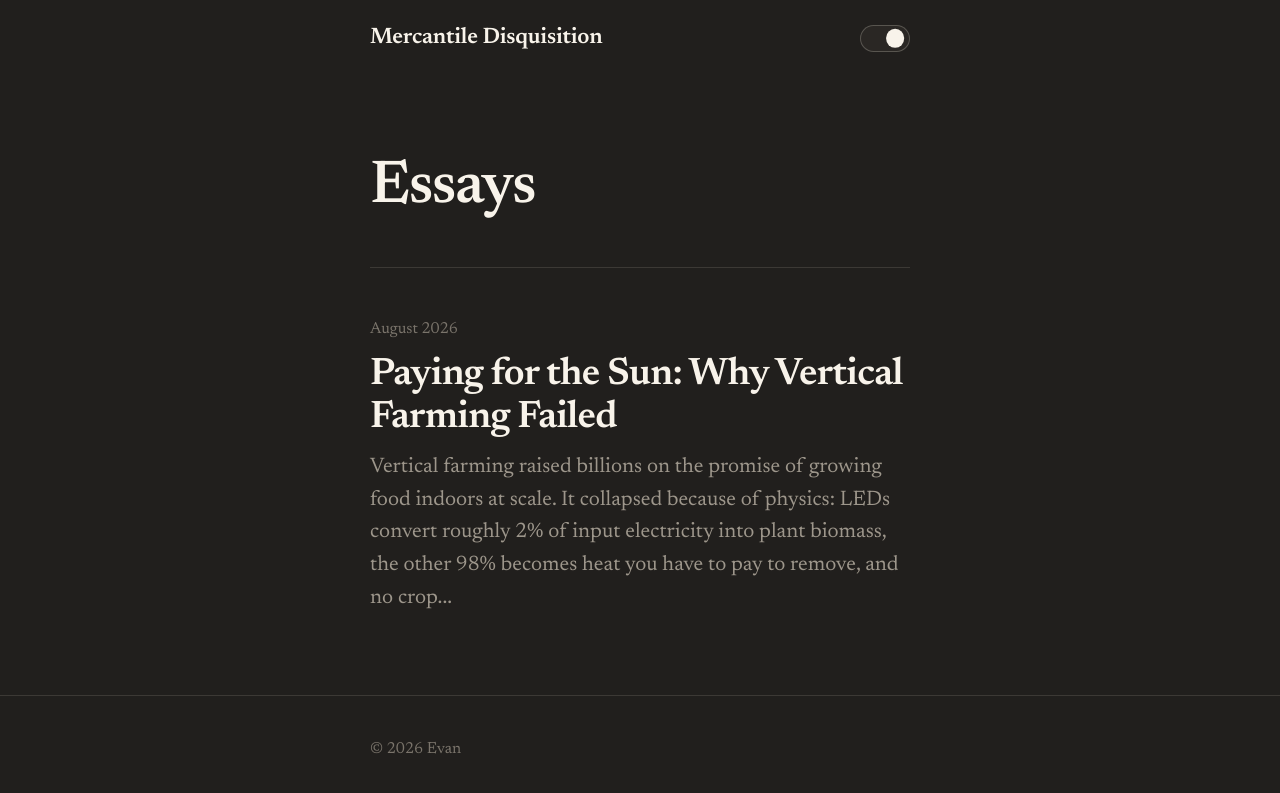
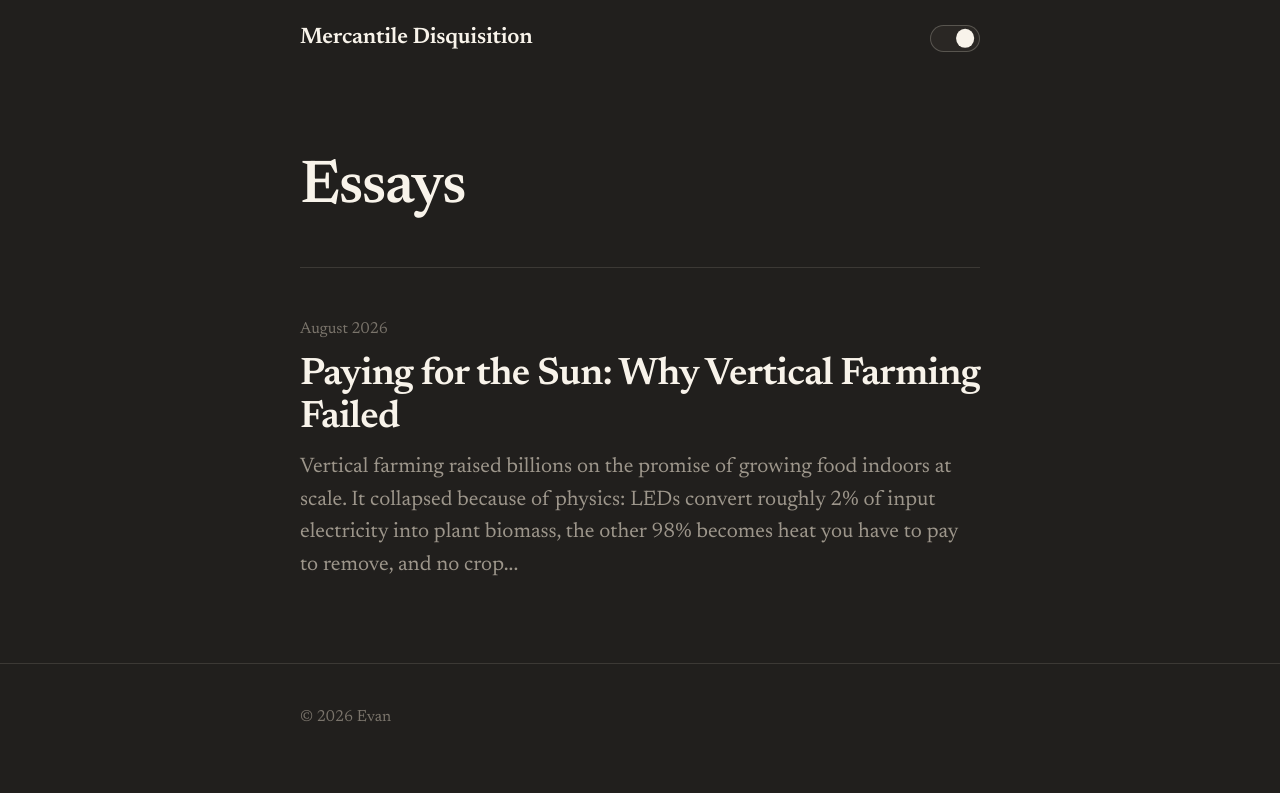
Before and after one commit to RighteousHundred/blog, a Jekyll site: the page built from index.md, in a window 1280 px wide. Shown: the top 793 px of the page. Built offline with Jekyll 4.4.1, drawn with Linux system fonts in a browser that asks for light colours.

Commit message:
style: widen the text column to 680px
At 540px and 21px type the column produced 52 characters per line, below
the comfortable 60-75 range, which generated many short lines and a very
tall page. 680px gives 65 characters and takes the essay from 17.0 to
14.4 screens for identical content.

Also raises the contents rail's breakpoint from 76rem to 84rem. The rail
sits at a fixed 272px right edge, and with the wider column the centred
text's left edge crossed it: at 1250px viewport the gap was 13px and at
1216px they overlapped outright. The rail now appears only from 1345px,
where the gap is 61px.

Verified at 1600, 1440, 1200, 900 and 390px: the column is 680px on every
desktop width, the header mark shares the text's left edge, the toggle
shares its right edge, and nothing overflows horizontally.

```diff
--- a/assets/css/style.css
+++ b/assets/css/style.css
@@ -26,7 +26,7 @@
   --serif: "Newsreader", ui-serif, Georgia, Cambria, "Times New Roman", serif;
   --mono:  ui-monospace, SFMono-Regular, "SF Mono", Menlo, Consolas, monospace;
 
-  --measure: 540px;   /* text width every element aligns to */
+  --measure: 680px;   /* text width every element aligns to */
   --pad:     2rem;    /* gutter either side of it */
   --toc:     15rem;   /* contents rail, parked in the left margin */
   --toc-gap: 3rem;
@@ -408,7 +408,7 @@ body {
 /* --- Narrow screens: contents rail collapses out ------------------------- */
 
 /* No room for the rail beside the column — drop it; the column never moves. */
-@media (max-width: 76rem) {
+@media (max-width: 84rem) {
   .toc, .toc-toggle { display: none; }
 }
 
```
